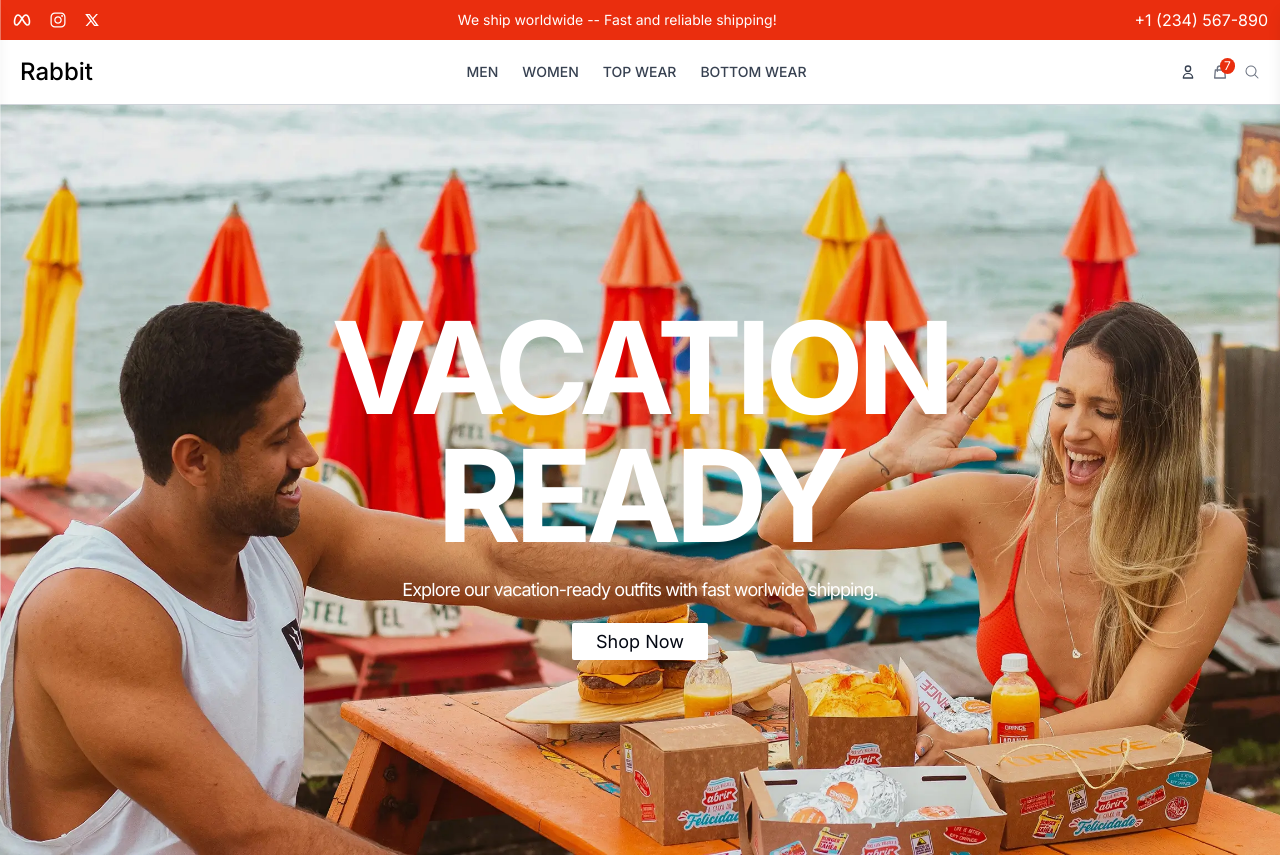
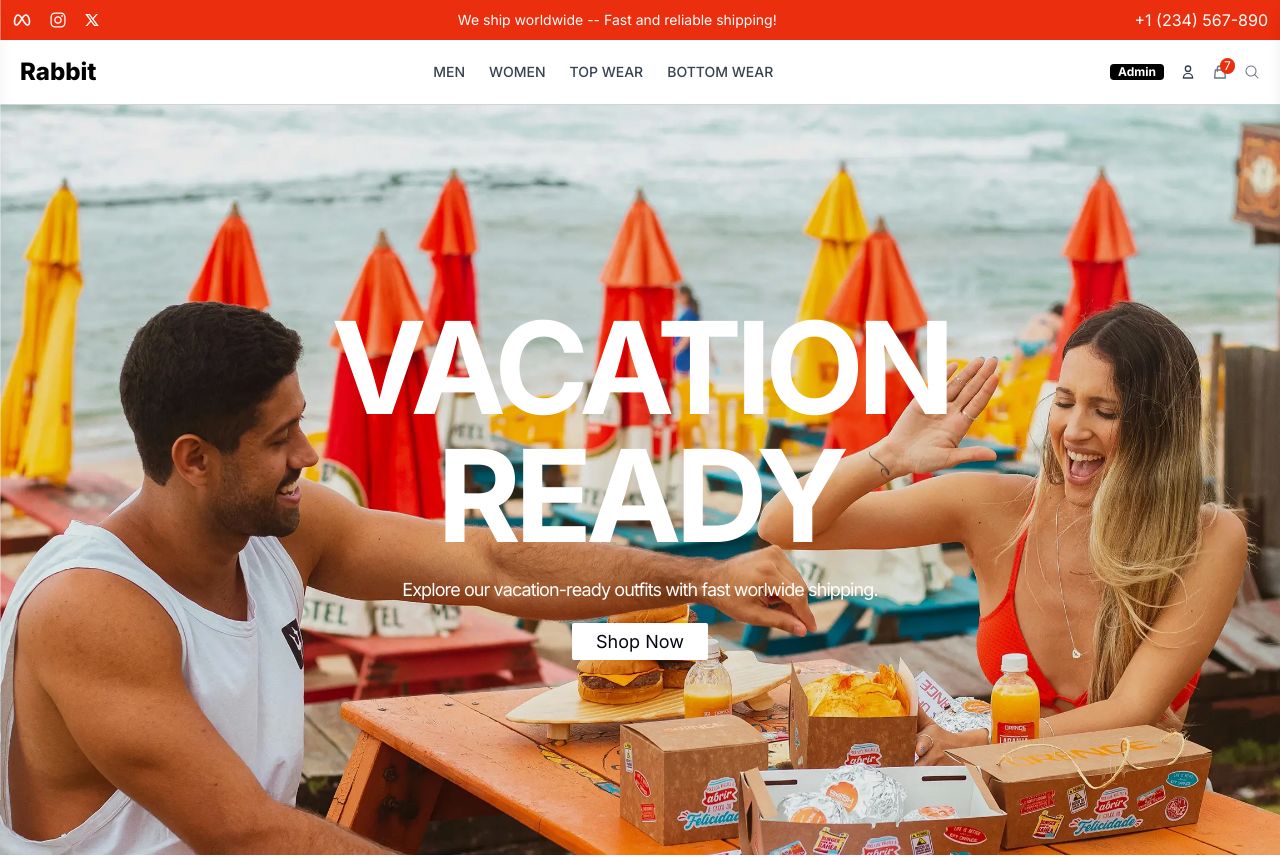
Before and after one commit to shrmohit/E-commerce, a React (Vite) app in the folder frontend/: page / in a window 1280 px wide. Shown: the top 857 px of the page. Built offline with nearby package versions, Linux system fonts and the light colour scheme.

Commit message:
setup admin route

```diff
--- a/frontend/src/App.jsx
+++ b/frontend/src/App.jsx
@@ -11,6 +11,7 @@ import Checkout from "./components/Cart/Checkout";
 import OrderConfirmation from "./pages/OrderConfirmation";
 import OrderDetails from "./pages/OrderDetails";
 import MyOrdersPage from "./pages/MyOrdersPage";
+import AdminLayout from "./components/Admin/AdminLayout";
 
 function App() {
   return (
@@ -63,7 +64,10 @@ function App() {
               element={<MyOrdersPage />}
             />
           </Route>
-          {/* <Route>  Admin Layout   </Route> */}
+          <Route
+            path="/admin"
+            element={<AdminLayout />}
+          />
         </Routes>
       </BrowserRouter>
     </>
--- /dev/null
+++ b/frontend/src/components/Admin/AdminLayout.jsx
@@ -0,0 +1,7 @@
+import React from "react";
+
+const AdminLayout = () => {
+  return <div>AdminLayout</div>;
+};
+
+export default AdminLayout;
--- a/frontend/src/components/Common/Navbar.jsx
+++ b/frontend/src/components/Common/Navbar.jsx
@@ -26,7 +26,7 @@ const Navbar = () => {
           <div>
             <Link
               to="/"
-              className="text-2xl font-medium"
+              className="text-2xl font-extrabold"
             >
               Rabbit
             </Link>
@@ -61,6 +61,12 @@ const Navbar = () => {
 
           {/* Right - Icons*/}
           <div className="flex items-center space-x-4">
+            <Link
+              to="/admin"
+              className="block text-xs font-bold bg-black text-white px-2  rounded"
+            >
+              Admin
+            </Link>
             <Link to="/profile">
               <HiOutlineUser className="h-5 w-4 text-gray-700 hover:text-black" />
             </Link>
@@ -83,7 +89,7 @@ const Navbar = () => {
               className="flex items-center space-x-4 md:hidden"
               onClick={handleNavDrawerToggle}
             >
-              <HiBars3BottomRight className="h-6 w-4 text-gray-500" />
+              <HiBars3BottomRight className="h-6 w-4 text-gray-500  hover:text-black" />
             </button>
           </div>
         </div>
```
